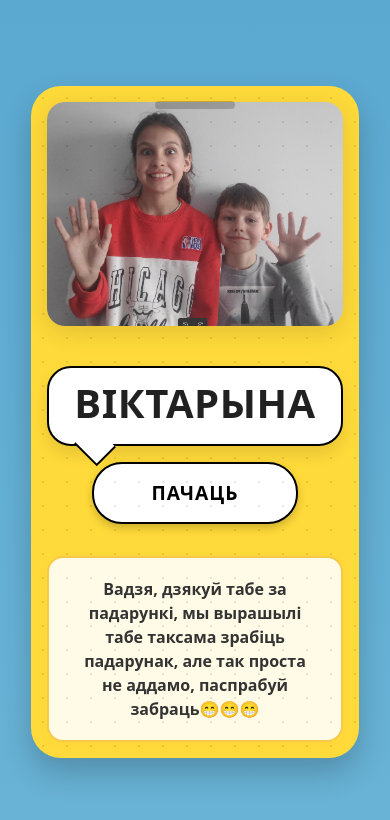
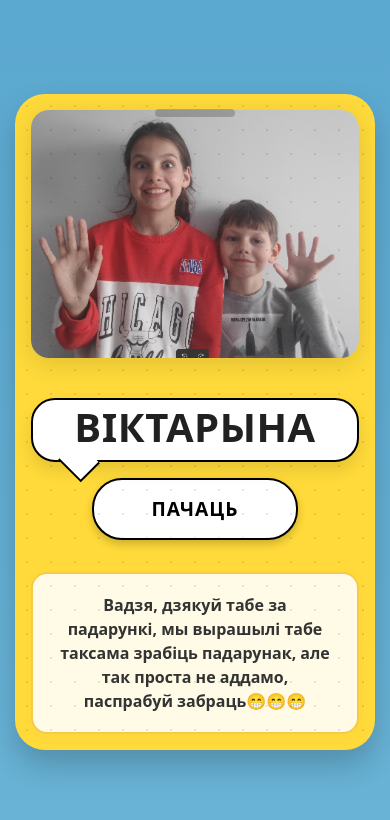
Before and after one commit to ps0m/quiz, a React (Vite) app: page / in a window 390 px wide. Shown: the top 820 px of the page. Built offline with nearby package versions, Linux system fonts and the light colour scheme.

Commit message:
feat: add styles for mobile

```diff
--- a/src/App.css
+++ b/src/App.css
@@ -58,6 +58,9 @@
 }
 
 @media (max-width: 660px) {
+  .app {
+    padding: 1rem 0;
+  }
   .phone-frame {
     width: calc(100% - 30px);
     padding: 1.5rem;
--- a/src/components/Quiz.css
+++ b/src/components/Quiz.css
@@ -25,7 +25,6 @@
   z-index: 1;
   animation: fadeIn 0.5s ease-out;
   overflow-y: auto;
-  padding: 0.5rem;
 }
 
 .content-area {
@@ -64,9 +63,11 @@
 }
 
 .speech-bubble h2 {
+  position: relative;
   font-size: var(--font-normal);
   line-height: 1.4;
   margin: 0;
+  z-index: 2;
 }
 
 .speech-bubble::after {
@@ -762,3 +763,13 @@
   border-radius: 16px;
   box-shadow: 0 2px 8px rgba(0,0,0,0.10);
 }
+
+@media (max-width: 600px) {
+  .bottom-buttons {
+    flex-direction: column;
+    padding: 0;
+  }
+  .speech-bubble{
+    padding: 0.5rem;
+  }
+}
```
